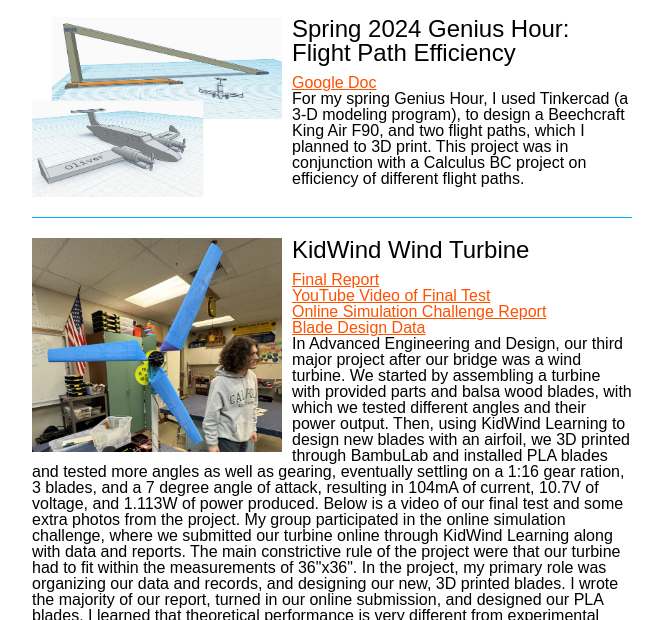
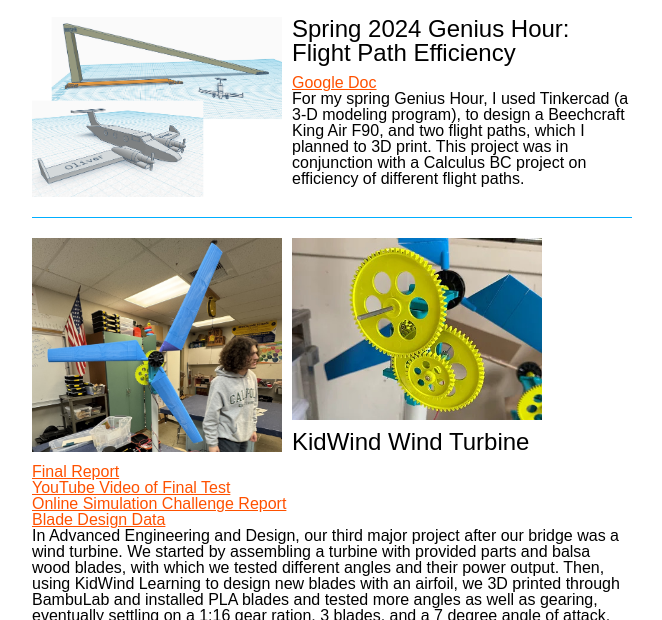
Before and after one commit to oliverkb/ap-cs-website, a website: page engine.html in a window 1280 px wide. Shown: the part 654-1274 px from the top of the page, without its empty margins (308-970 px from the left). Drawn offline with Linux system fonts and the light colour scheme.

Commit message:
Update engine.html

```diff
--- a/engine.html
+++ b/engine.html
@@ -110,6 +110,10 @@
           src="imgs/turbine.JPG"
           alt="Photo of Turbine"
         />
+        <img
+          src="imgs/gearing.jpg"
+          alt="Photo of Turbine Gearing"
+        />
         <h2>KidWind Wind Turbine</h2>
         <p>
           <a
```
